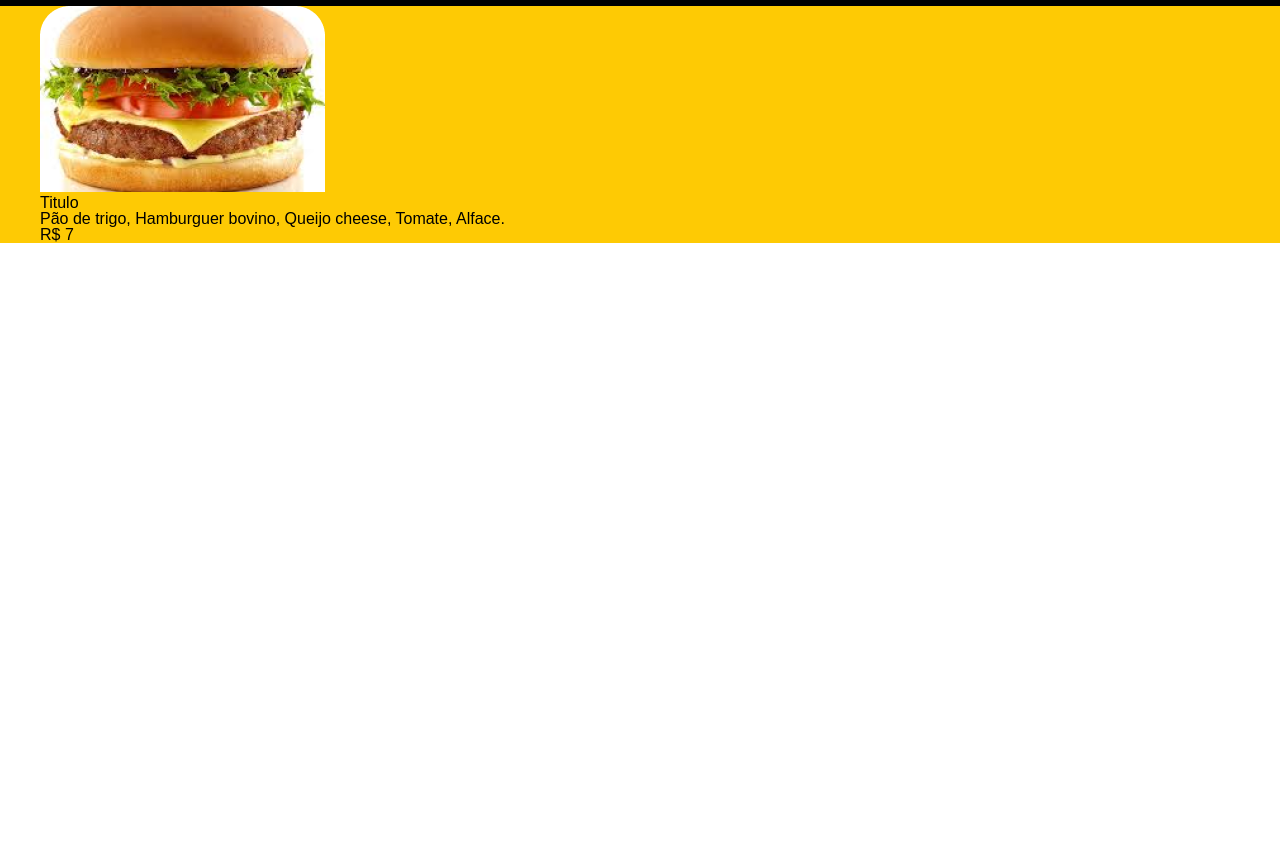
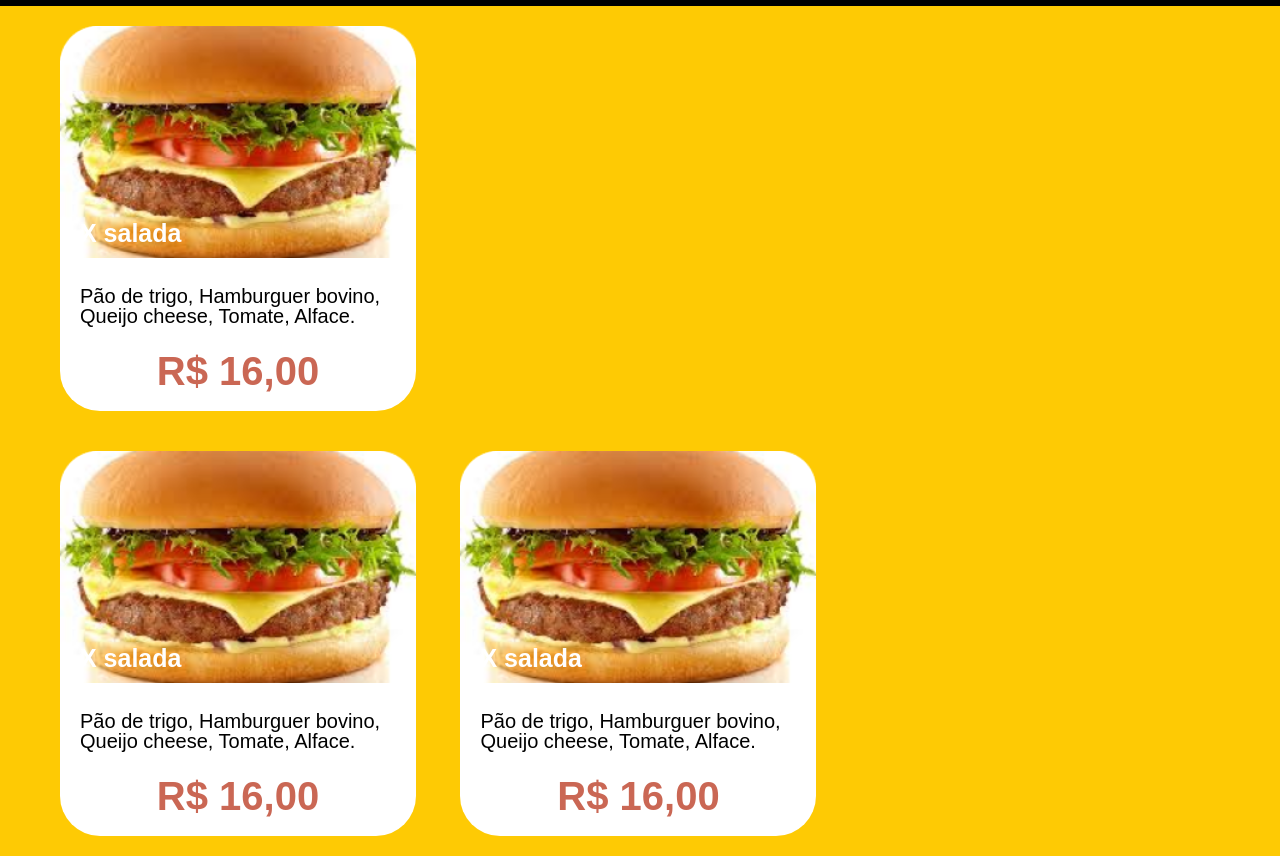
Before and after one commit to leosanfelice/MenuTech-2dsd, a plain HTML site: page index.html in a window 1280 px wide. Shown: the part 54-910 px from the top of the page. Before the commit the page ends 800 px from the top, so only its background shows below. Drawn offline with Linux system fonts and the light colour scheme; a web font is replaced by a local one.

Commit message:
Add files via upload

```diff
--- a/index.html
+++ b/index.html
@@ -32,21 +32,59 @@
      <main>
         <section>
          <div class="row">
-            <div class="col">
+            <div class="col item">
                 <div class="thumb">
                     <img src="p1.png" alt="">
-                    <div class="titulo">Titulo</div>
+                    <div class="titulo">X salada</div>
                 </div>
-                <div class="descrition">
-                    Pão de trigo, Hamburguer
+                <div class="description">
+                <p>
+                        Pão de trigo, Hamburguer
                     bovino, Queijo cheese,
                     Tomate, Alface.
+                </p>
                     <div class="price">
-                          R$ 7
+                          R$ 16,00
                     </div>
                 </div>
             </div>
          </div>
+
+         <div class="col item">
+            <div class="thumb">
+                <img src="p1.png" alt="">
+                <div class="titulo">X salada</div>
+            </div>
+            <div class="description">
+            <p>
+                    Pão de trigo, Hamburguer
+                bovino, Queijo cheese,
+                Tomate, Alface.
+            </p>
+                <div class="price">
+                      R$ 16,00
+                </div>
+            </div>
+        </div>
+     </div>
+
+     <div class="col item">
+        <div class="thumb">
+            <img src="p1.png" alt="">
+            <div class="titulo">X salada</div>
+        </div>
+        <div class="description">
+        <p>
+                Pão de trigo, Hamburguer
+            bovino, Queijo cheese,
+            Tomate, Alface.
+        </p>
+            <div class="price">
+                  R$ 16,00
+            </div>
+        </div>
+    </div>
+ </div>
     </main>
 </section>
 </body>
--- a/style.css
+++ b/style.css
@@ -37,3 +37,41 @@ header ul li a:hover{
 main{
     background-color: #feca04;
 }
+.item{
+    background-color: #fff;
+    width: calc(33% - 40px);
+    margin: 20px;
+    display: inline-block;
+    border-radius: 40px;
+}
+.thumb img{
+    width: 100%;
+}
+.titulo{
+    position: absolute;
+    margin-top: -40px;
+    margin-left: 20px;
+    color: #fff;
+    font-size: 25px;
+    font-weight: bold;
+}
+.description{
+    line-height: 20px;
+    font-size: 20px;
+    padding: 20px;
+}
+.price{
+    font-size: 40px;
+    line-height: 40px;
+    font-weight: bold;
+    color: #ca6754;
+    text-align: center;
+
+}
+.description p{
+    height: 65px;
+}
+.thumb{
+    height: 240px;
+    overflow: hidden;
+}
```
